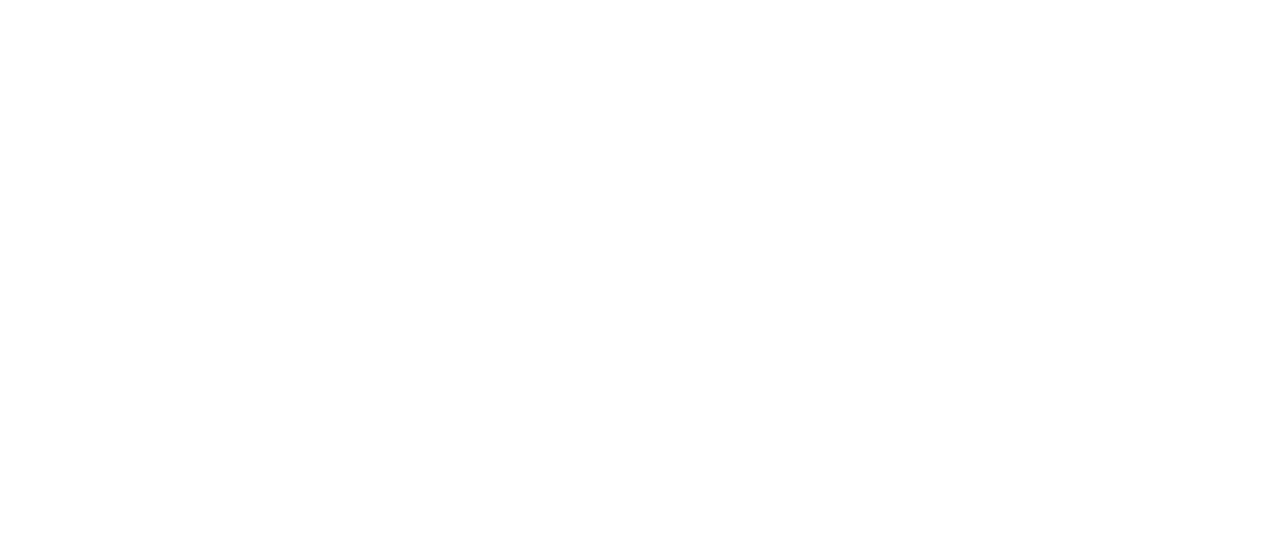
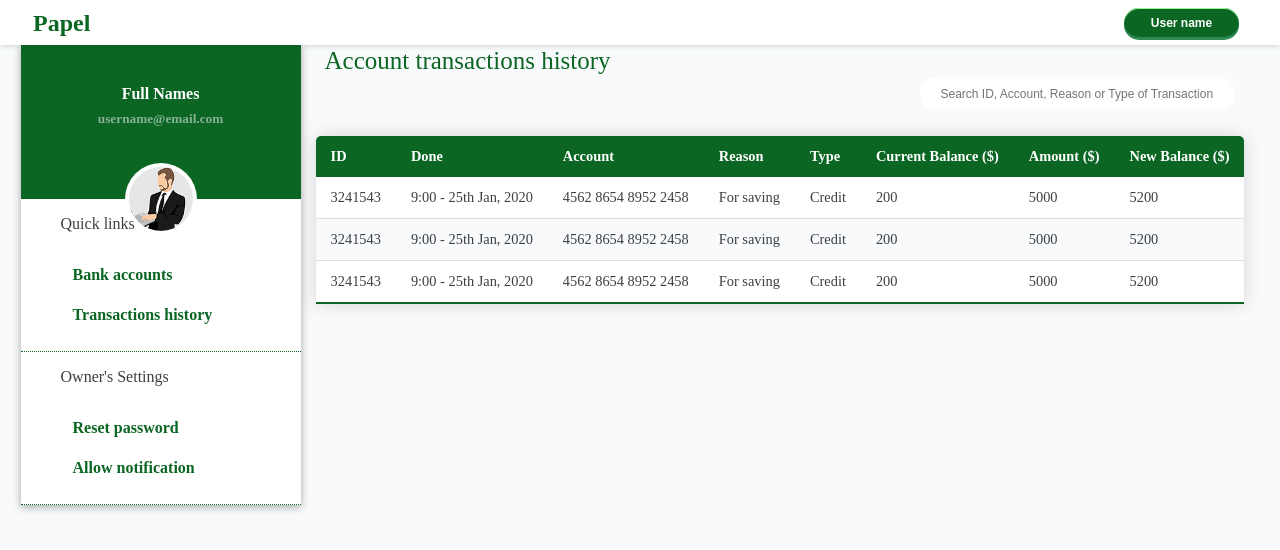
Before and after one commit to Irutingabo/Papel, a plain HTML site: page ui/pages/user/accTransactions.html in a window 1280 px wide. Drawn offline with Linux system fonts and the light colour scheme.

Commit message:
[Finishes #171027592] finish working on page displays an accounts transactions

```diff
--- a/ui/pages/user/accTransactions.html
+++ b/ui/pages/user/accTransactions.html
@@ -3,11 +3,121 @@
 <head>
     <meta charset="UTF-8">
     <meta name="viewport" content="width=device-width, initial-scale=1.0">
-    <title>Papel - Transactions</title>
+    <meta http-equiv="X-UA-Compatible" content="ie=edge">
+    <title>User - Transactions</title>
+    <link rel="stylesheet" href="../../css/style.css">
 </head>
 
 <body>
+    <header>
+        <div class="title"> <a href="./user.html">Papel</a> </div>
 
+        <div class="account">
+            <div class="accountDrop">
+                <button id="accountDropBtn" class="accountDropBtn">User name</button>
+                <div class="accountElements">
+                    <a class="userBtn" href="./signin.html" id="userBtn">Enter as Staff</a>
+                    <a class="signoutBtn" href="./signin.html" id="signoutBtn">Sign Out</a>
+                </div>
+            </div>
+        </div>
+    </header>
+    <main class="main">
+        <!-- Transactions history -->
+
+
+        <div class="gridContainer ">
+            <div class="leftSide ">
+                <div class="card ">
+                    <div class="titleHeader ">
+                        <p>Full Names</p>
+                        <h5>username@email.com</h5>
+                        <div class="headerCard ">
+                            <img src="../../assets/man.png ">
+                        </div>
+                    </div>
+                </div>
+
+
+                <div class="menuVert ">
+                    <div class="menuName ">Quick links</div>
+                    <div class="navM ">
+                        <div><a href="./user.html">Bank accounts</a></div>
+                        <div active><a href="./accTransactions.html">Transactions history</a></div>
+                    </div>
+                </div>
+                <div class="menuVert ">
+                    <div class="menuName ">Owner's Settings</div>
+                    <div class="navM ">
+                        <div><a href="# ">Reset password</a></div>
+                        <div><a href="# ">Allow notification</a></div>
+                    </div>
+                </div>
+
+            </div>
+            <div class="rightSide ">
+                <div class="pageName ">Account transactions history</div>
+                <div class="filterRec">
+                    <div class="searchRec">
+                        <input type="text" name="inSearchRec" id="inSearchRec" placeholder="Search ID, Account, Reason or Type of Transaction">
+                    </div>
+                </div>
+                <div class="transactions ">
+
+
+                    <table class="transactionTable ">
+                        <thead>
+                            <tr>
+                                <th>ID</th>
+                                <th>Done</th>
+                                <th>Account</th>
+                                <th>Reason</th>
+                                <th>Type</th>
+                                <th>Current Balance ($)</th>
+                                <th>Amount ($)</th>
+                                <th>New Balance ($)</th>
+                            </tr>
+                        </thead>
+                        <tbody>
+                            <tr>
+                                <td>3241543</td>
+                                <td>9:00 - 25th Jan, 2020</td>
+                                <td>4562 8654 8952 2458</td>
+                                <td>For saving</td>
+                                <td>Credit</td>
+                                <td>200</td>
+                                <td>5000</td>
+                                <td>5200</td>
+                            </tr>
+                            <tr>
+                                <td>3241543</td>
+                                <td>9:00 - 25th Jan, 2020</td>
+                                <td>4562 8654 8952 2458</td>
+                                <td>For saving</td>
+                                <td>Credit</td>
+                                <td>200</td>
+                                <td>5000</td>
+                                <td>5200</td>
+                            </tr>
+                            <tr>
+                                <td>3241543</td>
+                                <td>9:00 - 25th Jan, 2020</td>
+                                <td>4562 8654 8952 2458</td>
+                                <td>For saving</td>
+                                <td>Credit</td>
+                                <td>200</td>
+                                <td>5000</td>
+                                <td>5200</td>
+                            </tr>
+                        </tbody>
+                    </table>
+                </div>
+            </div>
+        </div>
+
+
+    </main>
+    <script src="../../scripts/script.js"></script>
 </body>
 
 </html>
```
